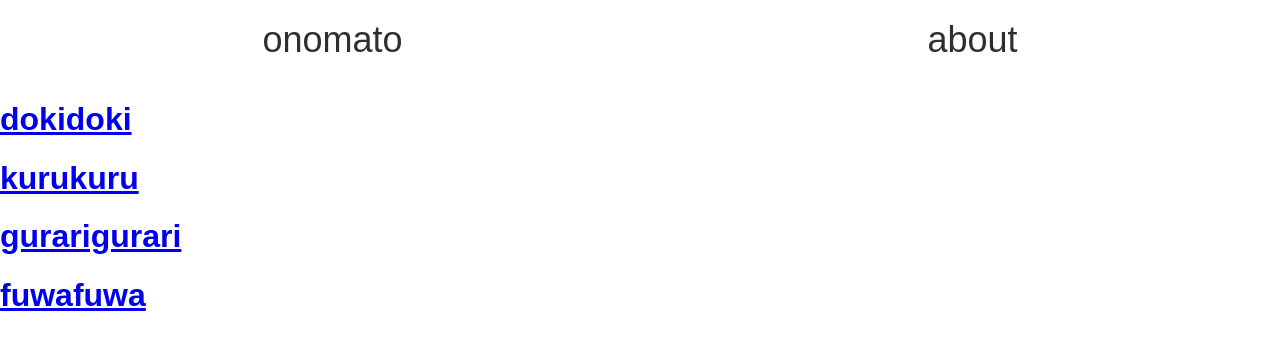
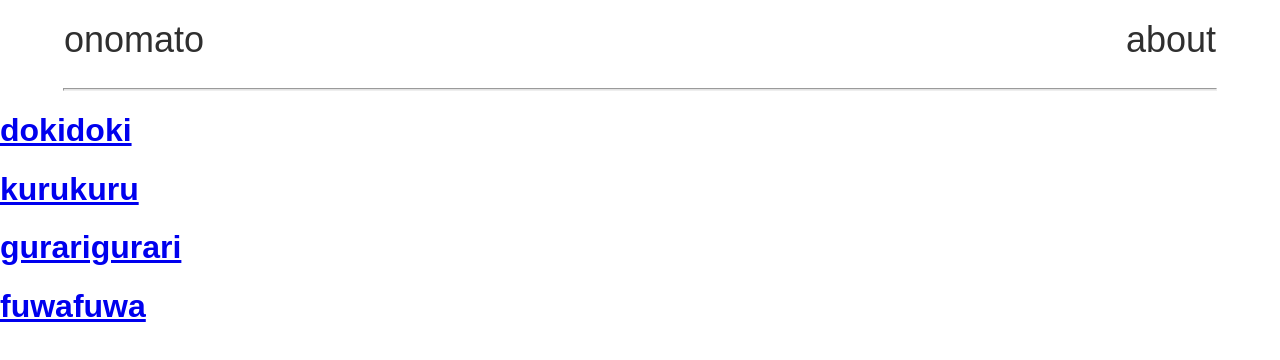
Before and after one commit to leedoughty/japanese-onomatopoeia, a React (Create React App) app: page / in a window 1280 px wide. Shown: the top 360 px of the page. Built offline with nearby package versions, Linux system fonts and the light colour scheme.

Commit message:
Update nav bar styling

```diff
--- a/src/App.js
+++ b/src/App.js
@@ -4,6 +4,7 @@ import About from "./About";
 import Contact from "./Contact";
 import Homepage from "./Homepage";
 import WordPage from "./WordPage";
+import Line from "./Line";
 import "./App.scss";
 
 function App() {
@@ -11,6 +12,7 @@ function App() {
     <Router>
       <div className="app">
         <NavBar />
+        <Line colour="rgb(200, 200, 200, 0.5)" width="90vw" />
         <Switch>
           <Route exact path="/" component={Homepage} />
           <Route path="/about" component={About} />
--- a/src/App.scss
+++ b/src/App.scss
@@ -15,7 +15,9 @@ body {
 
 nav {
   display: flex;
-  justify-content: space-around;
+  justify-content: space-between;
+  width: 90vw;
+  margin: auto;
   align-items: center;
   height: 10vh;
 
--- /dev/null
+++ b/src/Line.js
@@ -0,0 +1,18 @@
+import React from "react";
+
+function Line({ colour, width }) {
+  return (
+    <>
+      <hr
+        style={{
+          color: colour,
+          backgroundColor: colour,
+          width: width,
+          height: "1px",
+        }}
+      />
+    </>
+  );
+}
+
+export default Line;
```
